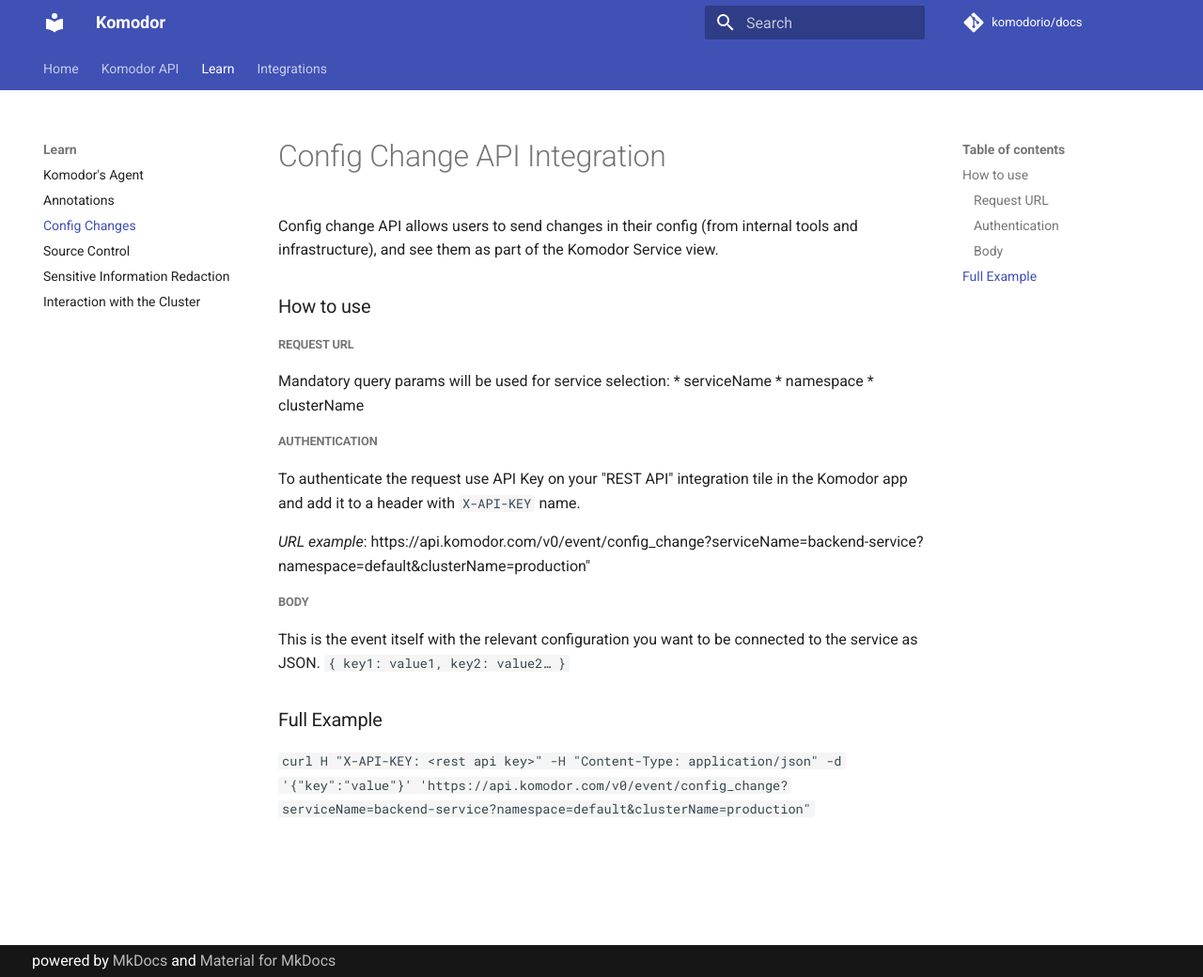
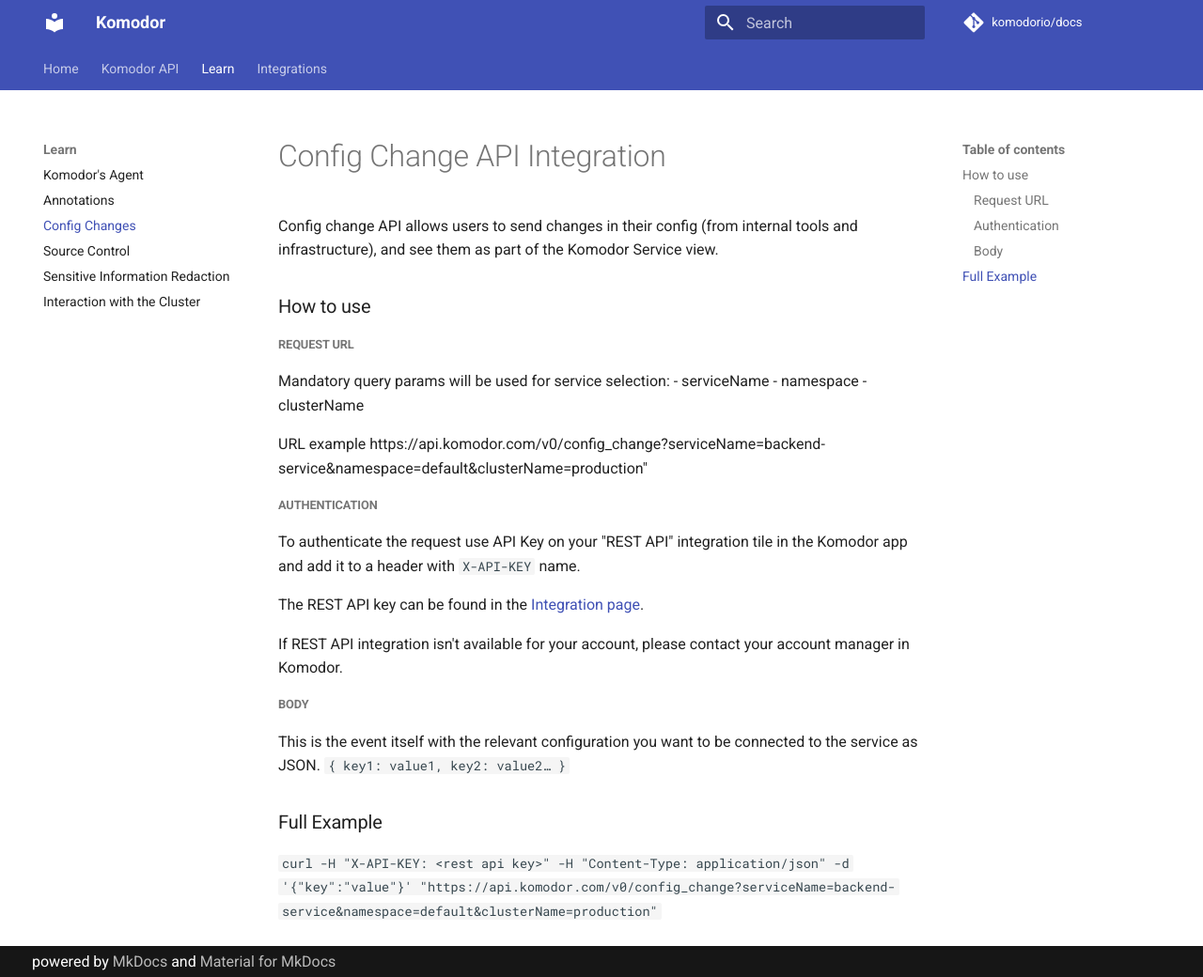
Before and after one commit to komodorio/docs, an MkDocs documentation site: the page built from docs/Learn/config-changes.md, in a window 1280 px wide and 1040 px high. Shown: the whole window at 94% size. Built offline with MkDocs 1.6.1 and Material for MkDocs 9.7.7, drawn with Linux system fonts in a browser that asks for light colours; comment, search, counter and statistics services are not loaded.

Commit message:
fix config change API page

```diff
--- a/docs/Learn/config-changes.md
+++ b/docs/Learn/config-changes.md
@@ -6,16 +6,19 @@
 
 ##### Request URL
 Mandatory query params will be used for service selection:
-* serviceName
-* namespace
-* clusterName
+- serviceName
+- namespace
+- clusterName
+
+URL example
+ https://api.komodor.com/v0/config_change?serviceName=backend-service&namespace=default&clusterName=production"
 
 ##### Authentication
 To authenticate the request use API Key on your "REST API" integration tile in the Komodor app and add it to a header with `X-API-KEY` name.
 
+The REST API key can be found in the [Integration page](https://app.komodor.com/main/integration).
 
- _URL example_:
- https://api.komodor.com/v0/event/config_change?serviceName=backend-service?namespace=default&clusterName=production"
+If REST API integration isn't available for your account, please contact your account manager in Komodor.
 
 
 ##### Body
@@ -26,5 +29,5 @@
 ### Full Example
 
 
-`curl H "X-API-KEY: <rest api key>" -H "Content-Type: application/json" -d '{"key":"value"}' 'https://api.komodor.com/v0/event/config_change?serviceName=backend-service?namespace=default&clusterName=production"
+`curl -H "X-API-KEY: <rest api key>" -H "Content-Type: application/json" -d '{"key":"value"}' "https://api.komodor.com/v0/config_change?serviceName=backend-service&namespace=default&clusterName=production"
 `
```
Also changed, not shown: docs/Learn/Komodor-Agent.md (+1 -1 lines).
